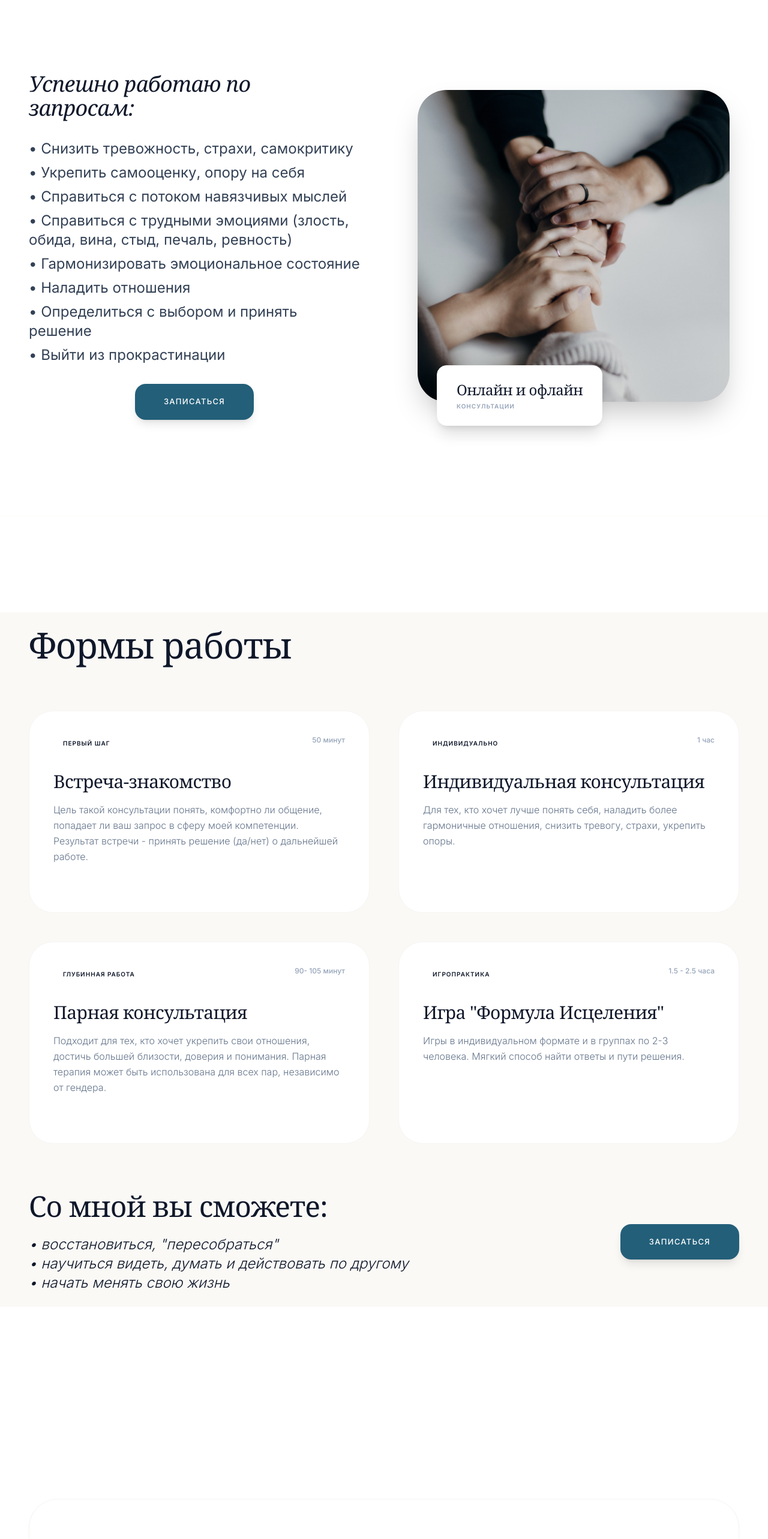
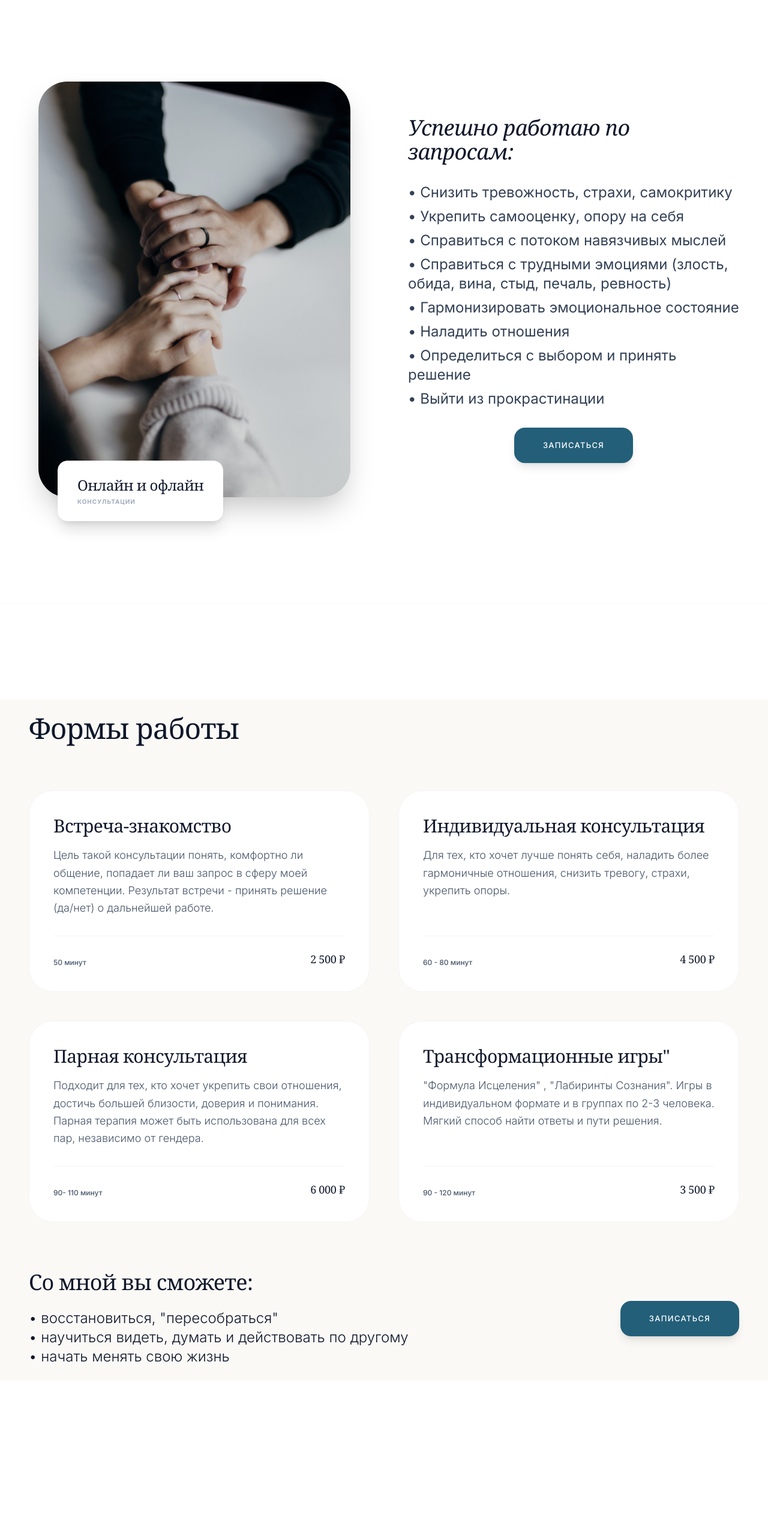
Before and after one commit to MIFIKUS/psycho, a React (Vite) app: page / in a window 1280 px wide. Shown: the part 800-3366 px from the top of the page at 60% size. Built offline with nearby package versions, Linux system fonts and the light colour scheme; a web font is replaced by a local one.

Commit message:
Refactor About, Contact, and Services components for improved layout and functionality. Updated contact methods to open in new tabs and adjusted service descriptions and timings. Replaced outdated JavaScript file in dist with a new version.

```diff
--- a/components/About.tsx
+++ b/components/About.tsx
@@ -5,7 +5,7 @@ const About: React.FC = () => {
   return (
     <div className="max-w-7xl mx-auto px-6 md:px-12">
       <div className="flex flex-col lg:flex-row gap-20 items-center">
-        <div className="w-full lg:w-1/2 order-2 lg:order-1">
+        <div className="w-full lg:w-1/2 order-2 lg:order-2">
           <h3 className="text-xl md:text-4xl font-serif italic text-sage-800/80 mb-2">
             Успешно работаю по запросам:
           </h3>
@@ -44,9 +44,9 @@ const About: React.FC = () => {
           </div>
         </div>
 
-        <div className="w-full h-full lg:h-1/1 lg:w-1/2 order-1 lg:order-2">
-          <div className="relative p-4 max-w-md mx-auto lg:max-w-none">
-            <div className="aspect-square rounded-[3rem] overflow-hidden shadow-2xl">
+        <div className="w-full h-full lg:h-1/1 lg:w-1/2 order-1 lg:order-1">
+          <div className="relative p-4 w-full">
+            <div className="aspect-[3/4] rounded-[3rem] overflow-hidden shadow-2xl">
                <img
                 src="/pic2.jpg"
                 alt="Елена Смирнова - Профессиональная психологическая помощь"
--- a/components/Contact.tsx
+++ b/components/Contact.tsx
@@ -1,5 +1,9 @@
+import React, { useState } from 'react';
 
-import React, { useState } from 'react';
+// Масштаб OSM: zoom 17 (на экваторе 2^17 = 131072 тайлов по ширине мира). bbox под max-w-xl × высоту iframe.
+const OFFICE_LAT = 43.11828;
+const OFFICE_LON = 131.9095;
+const OFFICE_MAP_EMBED = `https://www.openstreetmap.org/export/embed.html?bbox=131.90641%2C43.11718%2C131.91259%2C43.11938&layer=mapnik&marker=${OFFICE_LAT}%2C${OFFICE_LON}`;
 
 const Contact: React.FC = () => {
   const [copied, setCopied] = useState<string | null>(null);
@@ -23,12 +27,12 @@ const Contact: React.FC = () => {
       hoverBg: 'hover:bg-sky-50/50',
       hoverBorder: 'hover:border-sky-200',
       color: 'text-sky-600',
-      type: 'link'
+      type: 'link',
+      openInNewTab: true,
     },
     {
       name: 'WhatsApp',
       value: '+7 (914) 707-84-35',
-      raw: '79147078435',
       link: 'https://wa.me/79147078435',
       icon: (
         <svg className="w-5 h-5" fill="currentColor" viewBox="0 0 24 24">
@@ -38,12 +42,12 @@ const Contact: React.FC = () => {
       hoverBg: 'hover:bg-emerald-50/50',
       hoverBorder: 'hover:border-emerald-200',
       color: 'text-emerald-600',
-      type: 'copy'
+      type: 'link',
+      openInNewTab: true,
     },
     {
       name: 'Телефон',
       value: '+7 (914) 707-84-35',
-      raw: '79147078435',
       link: 'tel:+79147078435',
       icon: (
         <svg className="w-5 h-5" fill="none" stroke="currentColor" viewBox="0 0 24 24">
@@ -53,7 +57,8 @@ const Contact: React.FC = () => {
       hoverBg: 'hover:bg-stone-50',
       hoverBorder: 'hover:border-stone-300',
       color: 'text-stone-600',
-      type: 'copy'
+      type: 'link',
+      openInNewTab: false,
     },
   ];
 
@@ -70,17 +75,20 @@ const Contact: React.FC = () => {
             </p>
           </div>
 
-          <div className="space-y-6 md:space-y-8 pt-2">
-            <div className="flex gap-4 md:gap-6 items-center">
-              <div className="w-10 h-10 md:w-12 md:h-12 bg-stone-50 rounded-xl md:rounded-2xl flex items-center justify-center text-sage-800 shrink-0">
-                <svg className="w-4 h-4 md:w-5 md:h-5" fill="none" stroke="currentColor" viewBox="0 0 24 24">
-                  <path strokeLinecap="round" strokeLinejoin="round" strokeWidth="1.5" d="M17.657 16.657L13.414 20.9a1.998 1.998 0 01-2.827 0l-4.244-4.243a8 8 0 1111.314 0z" />
-                </svg>
+          <div className="space-y-4 md:space-y-5 pt-2">
+            <div className="w-full max-w-xl overflow-hidden border border-stone-100 bg-stone-50 grayscale touch-none select-none">
+              <img
+                src="/map.png"
+                alt="Карта: кабинет, Владивосток, Всеволода Сибирцева, 15"
+                className="w-full h-[220px] md:h-[280px] object-cover block pointer-events-none"
+                loading="lazy"
+                tabIndex={-1}
+                draggable={false}
+              />
             </div>
             <div>
               <p className="text-[9px] uppercase tracking-widest text-slate-400 font-bold mb-0.5">Кабинет</p>
               <p className="text-sm md:text-base font-medium text-slate-800">Владивосток, Всеволода Сибирцева, 15</p>
-              </div>
             </div>
           </div>
         </div>
@@ -89,6 +97,7 @@ const Contact: React.FC = () => {
           <div className="grid gap-4 md:gap-6">
             {contactMethods.map((method) => {
               const isCopy = method.type === 'copy';
+
               return (
                 <div key={method.name} className="relative group">
                   <a
@@ -99,8 +108,8 @@ const Contact: React.FC = () => {
                         handleCopy(method.value, method.name);
                       }
                     }}
-                    target={method.type === 'link' ? "_blank" : undefined}
-                    rel="noopener noreferrer"
+                    target={method.openInNewTab ? "_blank" : undefined}
+                    rel={method.openInNewTab ? "noopener noreferrer" : undefined}
                     className={`flex items-center justify-between p-5 md:p-8 bg-white border border-stone-100 rounded-[1.5rem] md:rounded-[2rem] transition-all duration-500 hover:shadow-xl hover:shadow-stone-200/40 ${method.hoverBg} ${method.hoverBorder} cursor-pointer`}
                   >
                     <div className="flex items-center gap-4 md:gap-6 overflow-hidden">
--- a/components/Services.tsx
+++ b/components/Services.tsx
@@ -7,28 +7,24 @@ const catalog = [
     time: '50 минут',
     description: 'Цель такой консультации понять, комфортно ли общение, попадает ли ваш запрос в сферу моей компетенции. Результат встречи - принять решение (да/нет) о дальнейшей работе.',
     price: '2 500 ₽',
-    tag: 'Первый шаг'
   },
   {
     title: 'Индивидуальная консультация',
-    time: '1 час ',
+    time: '60 - 80 минут',
     description: 'Для тех, кто хочет лучше понять себя, наладить более гармоничные отношения, снизить тревогу, страхи, укрепить опоры.',
     price: '4 500 ₽',
-    tag: 'Индивидуально'
   },
   {
     title: 'Парная консультация',
-    time: '90- 105 минут ',
+    time: '90- 110 минут ',
     description: 'Подходит для тех, кто хочет укрепить свои отношения, достичь большей близости, доверия и понимания. Парная терапия может быть использована для всех пар, независимо от гендера.',
     price: '6 000 ₽',
-    tag: 'Глубинная работа'
   },
   {
-    title: 'Игра "Формула Исцеления"',
-    time: '1.5 - 2.5 часа',
-    description: 'Игры в  индивидуальном формате и в группах по 2-3 человека. Мягкий способ найти ответы и пути решения.',
+    title: 'Трансформационные игры"',
+    time: '90 - 120 минут',
+    description: ' "Формула Исцеления" , "Лабиринты Сознания". Игры в  индивидуальном формате и в группах по 2-3 человека. Мягкий способ найти ответы и пути решения.',
     price: '3 500 ₽',
-    tag: 'Игропрактика'
   }
 ];
 
@@ -38,7 +34,7 @@ const Services: React.FC = () => {
       <br/>
       <div className="max-w-7xl mx-auto px-6 md:px-12 bg-[#faf9f6]">
         <div className="mb-20">
-          <h3 className="text-4xl md:text-6xl font-serif text-slate-900 leading-tight max-w-3xl">
+          <h3 className="text-2xl md:text-5xl font-serif text-slate-900 leading-tight max-w-3xl">
             Формы работы
           </h3>
         </div>
@@ -47,33 +43,30 @@ const Services: React.FC = () => {
           {catalog.map((item, index) => (
             <div
               key={index}
-              className="group p-10 bg-white border border-stone-100 rounded-[2.5rem] hover:border-sage-800/20 hover:shadow-2xl hover:shadow-sage-800/[0.03] transition-all duration-500"
+              className="group p-10 bg-white border border-stone-100 rounded-[2.5rem] hover:border-sage-800/20 hover:shadow-2xl hover:shadow-sage-800/[0.03] transition-all duration-500 flex flex-col h-full"
             >
-              <div className="flex justify-between items-start mb-8">
-                <span className="text-[10px] font-bold uppercase tracking-widest text-sage-800/50 bg-sage-50 px-4 py-1.5 rounded-full group-hover:bg-sage-100/50">
-                  {item.tag}
-                </span>
-                <span className="text-xs font-medium text-slate-400">{item.time}</span>
-              </div>
-
               <h4 className="text-3xl font-serif text-slate-900 mb-4 group-hover:text-sage-800 transition-colors">
                 {item.title}
               </h4>
 
-              <p className="text-slate-500 leading-relaxed mb-10 font-light whitespace-pre-line">
+              <p className="text-lg text-slate-600 leading-relaxed font-light whitespace-pre-line flex-1 mb-8">
                 {item.description}
               </p>
 
+              <div className="flex flex-wrap justify-between items-end gap-4 pt-6 border-t border-stone-100 mt-auto">
+                <span className="text-xs font-medium text-slate-600">{item.time}</span>
+                <span className="text-lg font-serif text-sage-800">{item.price}</span>
+              </div>
             </div>
           ))}
         </div>
         <div className="mt-16 md:mt-20 flex flex-col md:flex-row items-start md:items-center justify-between gap-8">
           <div>
-            <h4 className="text-4xl md:text-5xl font-serif text-slate-900 leading-tight max-w-3xl">
+            <h4 className="text-4xl md:text-4xl font-serif text-slate-900 leading-tight max-w-3xl">
               Со мной вы сможете:
             </h4>
             <br/>
-            <ul className="md:text-2xl italic font-light text-sage-800">
+            <ul className="md:text-2xl font-light text-sage-800">
               <li>• восстановиться, "пересобраться"</li>
               <li>• научиться видеть, думать и действовать по другому</li>
               <li>• начать менять свою жизнь</li>
```
Also changed, not shown: public/map.png (added), 4 other files (tests, documents, lock files or other folders). Lines whose indentation alone changed are shown as unchanged.
